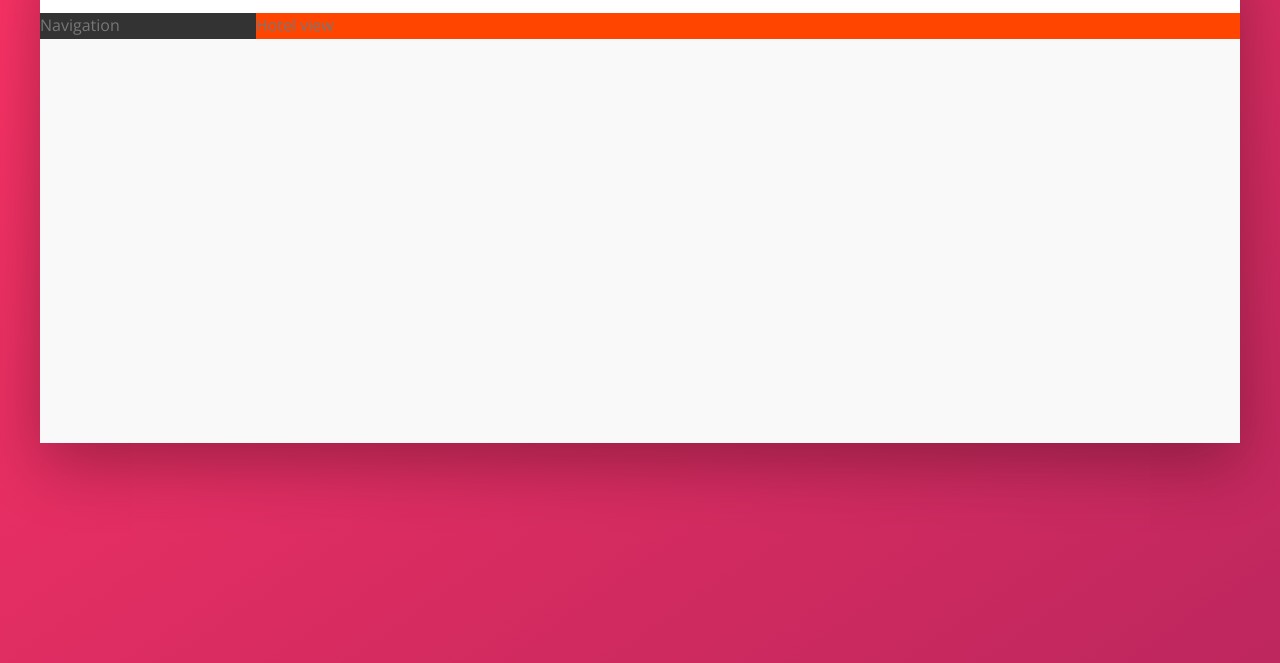
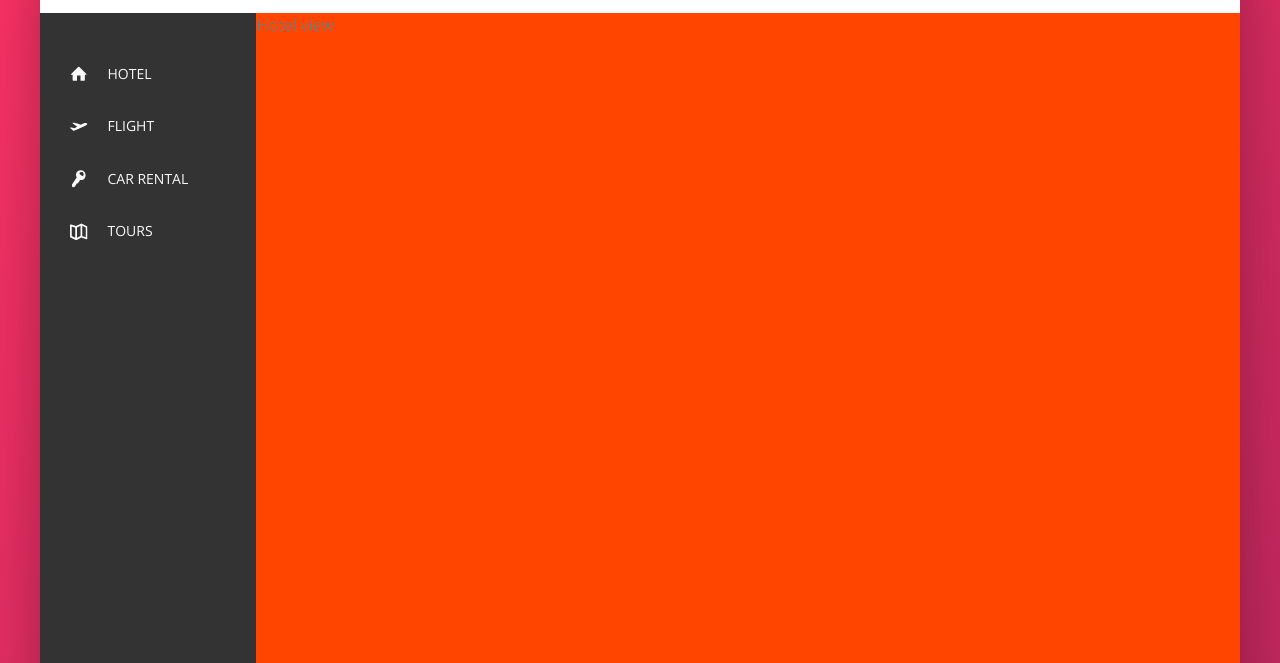
Before and after one commit to melwynt/booking-app, a website: page index.html in a window 1280 px wide. Shown: the part 137-800 px from the top of the page. Drawn offline with nearby package versions, Linux system fonts and the light colour scheme.

Commit message:
:sparkles: Add left navigation

```diff
--- a/index.html
+++ b/index.html
@@ -43,8 +43,46 @@
             </header>
             <div class="content">
                 <nav class="sidebar">
-                    Navigation
+                    <ul class="side-nav">
+                        <li class="side-nav__item">
+                            <a href="#" class="side-nav__link">
+                                <svg class="side-nav__icon">
+                                    <use xlink:href="img/sprite.svg#icon-home"></use>
+                                </svg>
+                                <span>Hotel</span>
+                            </a>
+                        </li>
+                        <li class="side-nav__item">
+                            <a href="#" class="side-nav__link">
+                                <svg class="side-nav__icon">
+                                    <use xlink:href="img/sprite.svg#icon-aircraft-take-off"></use>
+                                </svg>
+                                <span>Flight</span>
+                            </a>
+                        </li>
+                        <li class="side-nav__item">
+                            <a href="#" class="side-nav__link">
+                                <svg class="side-nav__icon">
+                                    <use xlink:href="img/sprite.svg#icon-key"></use>
+                                </svg>
+                                <span>Car Rental</span>
+                            </a>
+                        </li>
+                        <li class="side-nav__item">
+                            <a href="#" class="side-nav__link">
+                                <svg class="side-nav__icon">
+                                    <use xlink:href="img/sprite.svg#icon-map"></use>
+                                </svg>
+                                <span>Tours</span>
+                            </a>
+                        </li>
+                    </ul>
+                    <div class="legal">
+                        &copy 2021 by Trillo. All rights reserved.
+                    </div>
                 </nav>
+
+
                 <main class="hotel-view">
                     Hotel view
                 </main>
--- a/sass/_components.scss
+++ b/sass/_components.scss
@@ -92,7 +92,6 @@
         height: 2.25rem;
         width: 2.25rem;
         fill: var(--color-grey-dark-2);
-
     }
 
     &__notification {
@@ -117,3 +116,43 @@
         margin-right: 1rem;
     }
 }
+
+///////////////////////////////////
+// SIDE NAVIGATION
+
+.side-nav {
+    font-size: 1.4rem;
+    list-style: none;
+    margin-top: 3.5rem;
+
+    &__item {
+
+    }
+    &__link:link,
+    &__link:visited {
+        color: var(--color-grey-light-1);
+        text-decoration: none;
+        text-transform: uppercase;
+        display: block;
+        padding: 1.5rem 3rem;
+
+        display: flex;
+        align-items: center;
+    }
+    &__icon {
+        height: 1.75rem;
+        width: 1.75rem;
+        margin-right: 2rem;
+        fill: currentColor;
+    }
+}
+
+///////////////////////////////////
+// LEGAL
+
+.legal {
+    font-size: 1.2rem;
+    color: var(--color-grey-light-4);
+    text-align: center;
+    padding: 2.5rem;
+}
--- a/sass/_layout.scss
+++ b/sass/_layout.scss
@@ -27,10 +27,17 @@
 .sidebar {
     background-color: var(--color-grey-dark-1);
     flex: 0 0 18%; // grow shrink basis
+
+    display: flex;
+    flex-direction: column;
+    justify-content: space-between;
 }
 
 .hotel-view {
     // background-color: #fff;
+    flex: 1; // grow as much as it can
+
+    // TEST
     background-color: orangered;
-    flex: 1; // grow as much as it can
+    height: 80rem;
 }
```
Also changed, not shown: css/style.css.
